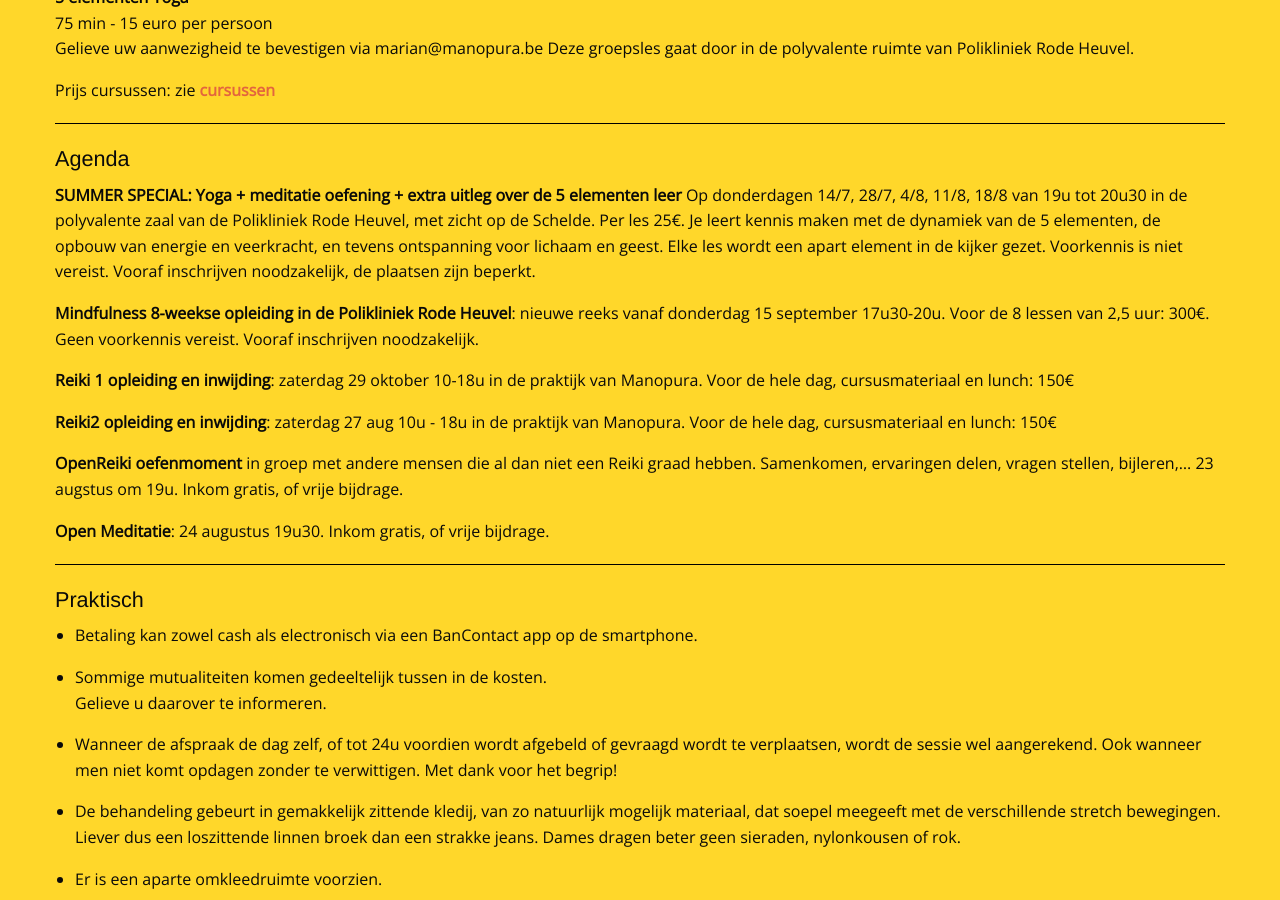
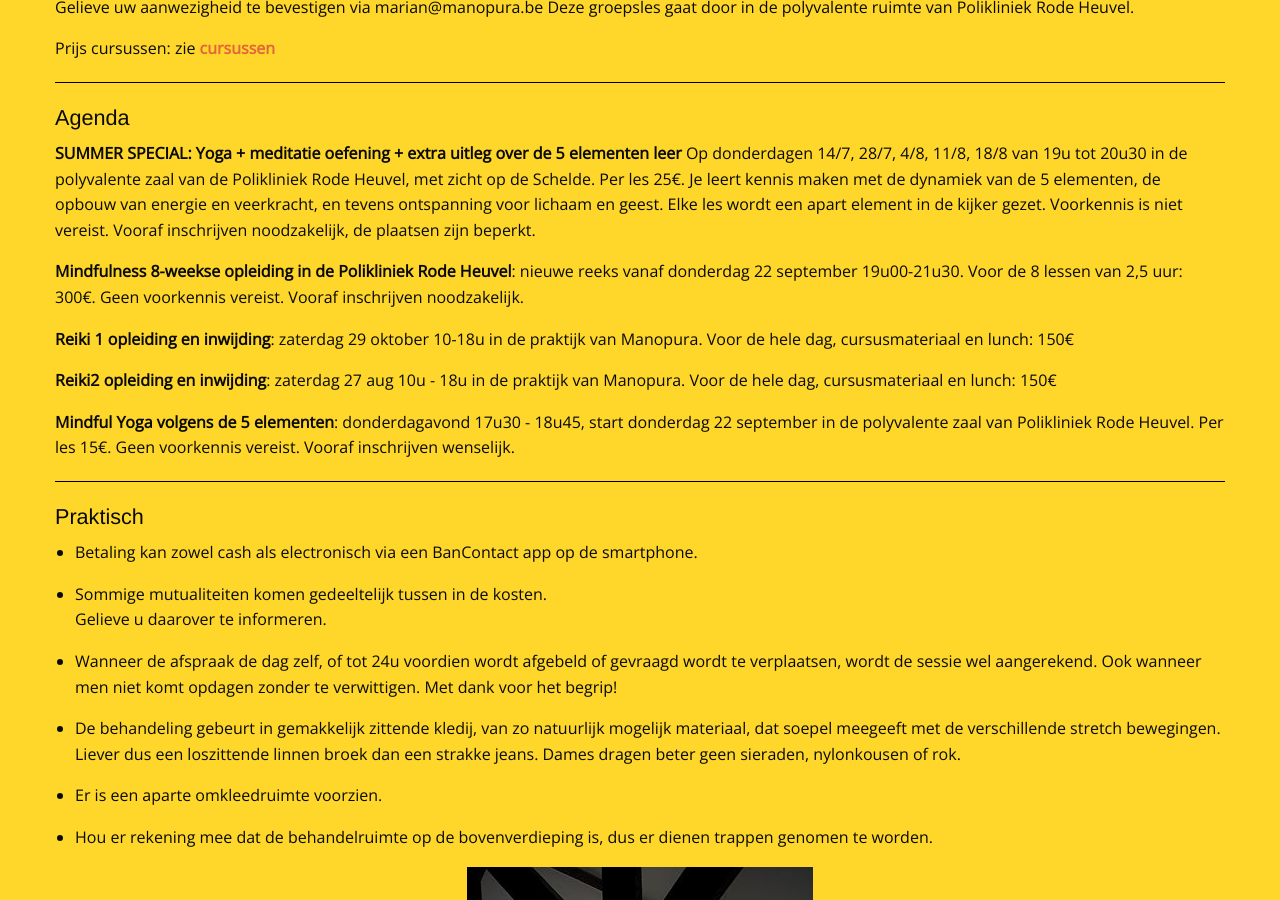
Before and after one commit to manopura/manopura.github.io, a Jekyll site: the page built from praktisch.md, in a window 1280 px wide and 900 px high, scrolled down 1016 px. Built offline with Jekyll 4.4.1, drawn with Linux system fonts in a browser that asks for light colours; nearby versions of some CDN libraries; our own code applies the rules of GitHub Pages for plain Markdown files; some of the changed text lies outside the part shown.

Commit message:
Update praktisch.md

```diff
--- a/praktisch.md
+++ b/praktisch.md
@@ -54,15 +53,13 @@
 
 **SUMMER SPECIAL: Yoga + meditatie oefening + extra uitleg over de 5 elementen leer** Op donderdagen 14/7, 28/7, 4/8, 11/8, 18/8 van 19u tot 20u30 in de polyvalente zaal van de Polikliniek Rode Heuvel, met zicht op de Schelde. Per les 25€. Je leert kennis maken met de dynamiek van de 5 elementen, de opbouw van energie en veerkracht, en tevens ontspanning voor lichaam en geest. Elke les wordt een apart element in de kijker gezet. Voorkennis is niet vereist. Vooraf inschrijven noodzakelijk, de plaatsen zijn beperkt.
 
-**Mindfulness 8-weekse opleiding in de Polikliniek Rode Heuvel**: nieuwe reeks vanaf donderdag 15 september 17u30-20u. Voor de 8 lessen van 2,5 uur: 300€. Geen voorkennis vereist. Vooraf inschrijven noodzakelijk.
+**Mindfulness 8-weekse opleiding in de Polikliniek Rode Heuvel**: nieuwe reeks vanaf donderdag 22 september 19u00-21u30. Voor de 8 lessen van 2,5 uur: 300€. Geen voorkennis vereist. Vooraf inschrijven noodzakelijk.
 
 **Reiki 1 opleiding en inwijding**: zaterdag 29 oktober 10-18u in de praktijk van Manopura. Voor de hele dag, cursusmateriaal en lunch: 150€
 
 **Reiki2 opleiding en inwijding**: zaterdag 27 aug 10u - 18u in de praktijk van Manopura. Voor de hele dag, cursusmateriaal en lunch: 150€
 
-**OpenReiki oefenmoment** in groep met andere mensen die al dan niet een Reiki graad hebben. Samenkomen, ervaringen delen, vragen stellen, bijleren,... 23 augstus om 19u. Inkom gratis, of vrije bijdrage.
-
-**Open Meditatie**: 24 augustus 19u30. Inkom gratis, of vrije bijdrage.
+**Mindful Yoga volgens de 5 elementen**: donderdagavond 17u30 - 18u45, start donderdag 22 september in de polyvalente zaal van Polikliniek Rode Heuvel. Per les 15€. Geen voorkennis vereist. Vooraf inschrijven wenselijk.
 
 
 ---
```
Also changed, not shown: other parts of praktisch.md (+0 -1 lines).
